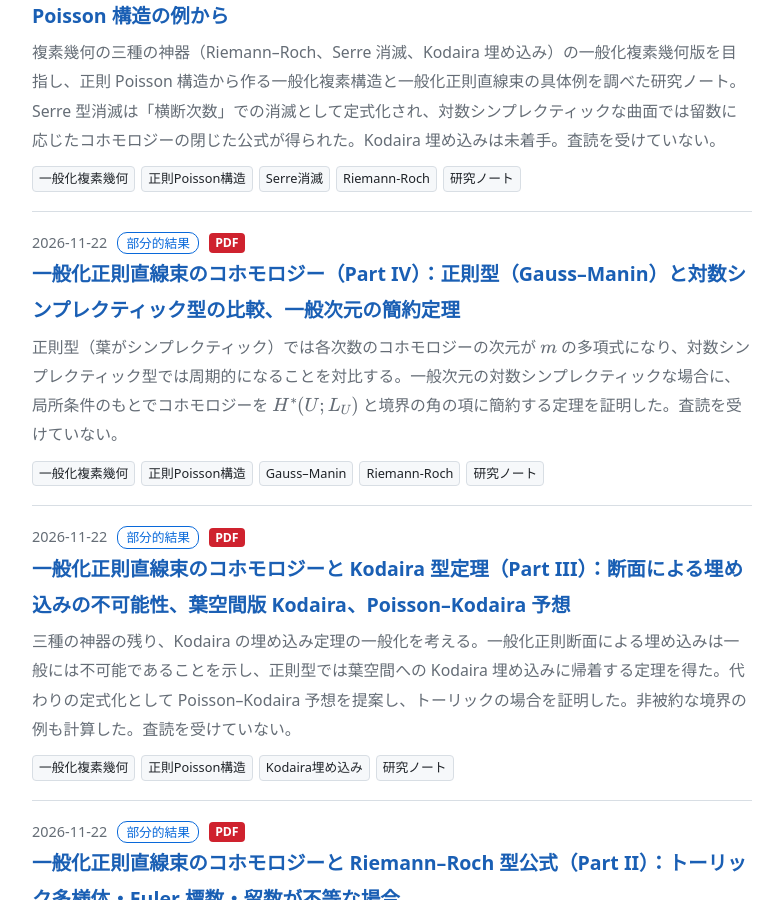
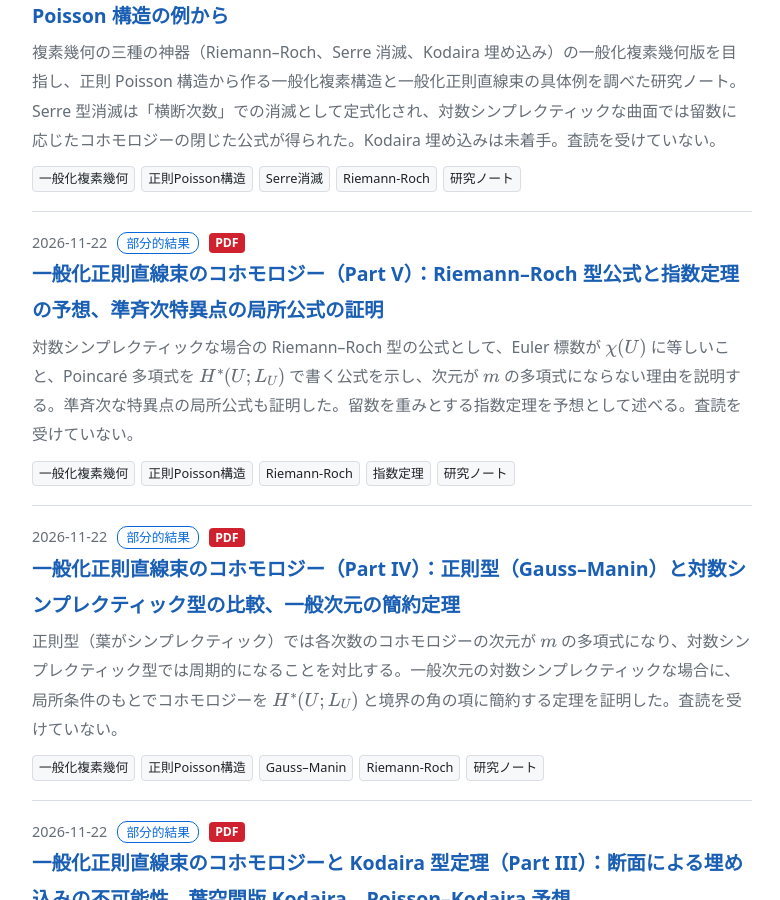
Before and after one commit to hylt-math/hylt-math.github.io, a Jekyll site: the page built from index.html, in a window 1280 px wide and 900 px high, scrolled down 329 px. Shown: the whole window, without its empty margins (248-1028 px from the left). Built offline with Jekyll 4.4.1, drawn with Linux system fonts in a browser that asks for light colours.

Commit message:
Publish Part V (Riemann–Roch-type formulas, index conjecture, local formula proof) ja/en
Co-Authored-By: Claude Sonnet 5.5 <noreply@anthropic.com>
Claude-Session: https://claude.ai/code/session_01MVGet6GhGxrPLb1okv7G57

```diff
--- a/_posts/2026-11-22-generalized-geometry-poisson-part2.md
+++ b/_posts/2026-11-22-generalized-geometry-poisson-part2.md
@@ -56,3 +56,4 @@ Kodaira 埋め込みの一般化と、複素 Lie 亜群 $$L$$ に対する指数
 
 - 2026-11-22：v1 公開（日本語版・英語版）。
 - 2026-11-22：v2 公開。局所ストークの公式の閾値（$$s<\mathrm{lct}$$）が $$\mathrm{lct}<1/2$$ の特異点で誤っていたため、重みを考慮した規則に差し替えた（10種の特異点で確認、一部は予想）。Part I への影響はない。
+- 2026-11-22：局所公式の準斉次な場合（$$s\ne1$$）は、[Part V]({{ '/2026/11/22/generalized-geometry-poisson-part5/' | relative_url }}) で証明された（本記事の PDF v2 では【計算で確認】のまま）。
--- /dev/null
+++ b/_posts/2026-11-22-generalized-geometry-poisson-part5.md
@@ -0,0 +1,58 @@
+---
+layout: post
+title: "一般化正則直線束のコホモロジー（Part V）：Riemann–Roch 型公式と指数定理の予想、準斉次特異点の局所公式の証明"
+status: partial
+tags: [一般化複素幾何, 正則Poisson構造, Riemann-Roch, 指数定理, 研究ノート]
+abstract: "対数シンプレクティックな場合の Riemann–Roch 型の公式として、Euler 標数が $$\\chi(U)$$ に等しいこと、Poincaré 多項式を $$H^*(U;L_U)$$ で書く公式を示し、次元が $$m$$ の多項式にならない理由を説明する。準斉次な特異点の局所公式も証明した。留数を重みとする指数定理を予想として述べる。査読を受けていない。"
+pdf: /assets/pdf/generalized-geometry-poisson-part5-v1-ja.pdf
+pdf_version: "v1"
+---
+
+調査・執筆：Claude　／　問題設定：森
+
+<div class="remark">
+**英語版 PDF**：[generalized-geometry-poisson-part5-v1-en.pdf]({{ '/assets/pdf/generalized-geometry-poisson-part5-v1-en.pdf' | relative_url }})（日本語版が原本です）。
+[Part I]({{ '/2026/11/22/generalized-geometry-poisson/' | relative_url }})、[II]({{ '/2026/11/22/generalized-geometry-poisson-part2/' | relative_url }})、[III]({{ '/2026/11/22/generalized-geometry-poisson-part3/' | relative_url }})、[IV]({{ '/2026/11/22/generalized-geometry-poisson-part4/' | relative_url }}) の続編です。本稿は**査読を受けていない研究ノート**で、各主張には【文献】【証明済】【計算で確認】【予想】【要確認】の区別を付けています。
+</div>
+
+## 主な結果
+
+<div class="theorem" data-name="定理 K1">
+対数シンプレクティックな $$\sigma$$ をもつ $$X$$ について、対数 de Rham 複体の Euler 標数は $$\chi(X;\mathrm{DR}_{\log}(L))=\int_X c_n\bigl(T(-\log D)\bigr)=\chi(U)$$ であり、$$L$$ によらない。さらに $$\chi_c(U;L)=\chi(U;L)$$（壁越えの恒等式）が成り立つ。
+</div>
+
+<div class="theorem" data-name="定理 K（Poincaré 多項式）">
+$$U$$ がアフィンで $$n$$ が偶数、定理 R（Part IV）の仮定のもとで、
+$$
+P_{\mathbb H}(t)=\chi(X)\,t^n+\sum_{k<n}h^k(U;L_U)\bigl(t^k-(-1)^kt^n\bigr).
+$$
+</div>
+
+次元の $$m$$ への依存は、次数0の部分を除いて、留数の条件（周期的なもの）だけです。次の3つの振る舞いが対比されます。
+
+| 設定 | 次元の $$m$$ 依存 |
+|---|---|
+| 正則型（Part IV） | 各次数 $$k$$ で $$m$$ の多項式 |
+| 対数シンプレクティック型 | 周期的（留数の条件） |
+| 全 Euler 標数 | $$m$$ によらない |
+
+<div class="theorem" data-name="局所公式（準斉次な特異点）">
+準斉次な孤立平面曲線の特異点で、$$s\ne1$$ のとき、局所ストークの多項式は $$R(s)+\mu t^2$$ で、
+$$
+R(s)=[s\in\mathbb Z,\,s\le0](1+t)+(t+t^2)\cdot\#\{\alpha\in\mathrm{Spec}:\ s+\alpha\in\mathbb Z,\ s+\alpha\le1\}.
+$$
+</div>
+
+重みの部分に分解し、Hilbert 級数の恒等式で次元を数えて証明しました（Part II v2 の計算での確認を、証明に格上げしたものです）。14種類の特異点で、正確な有理数計算と食い違い0です。
+
+## 指数定理の予想
+
+重み付き $$b$$-計算で、一般化 Dolbeault 作用素が Fredholm になるのは留数 $$r\notin\mathbb Z$$ のときで、指数は $$\chi(U)$$ であり、$$r\in\mathbb Z$$ では指数が $$H^*(\partial U;L)$$ だけ跳ぶ、と予想します（APS の壁越えの三角形と同じ構造）。Hu の Lie 亜群版の Riemann–Roch は、この複体には適用できません。証明には、対数接 Lie 亜群上の指数理論が必要で、これは存在しません。
+
+<div class="remark">
+**未確認・未証明の点**：$$s$$ の符号の規約と、形式的な重み分解から収束する複体への移行は、データでのみ確認しています。定理 K は、$$n>2$$ では定理 R の【要確認】を引き継ぎます。$$r\notin\mathbb Z$$ かつ $$n>2$$ のとき、定理 K は $$\chi(X)t^n$$ をまだ再現せず（$$k<n$$ で $$H^k(U;L_U)=0$$ を示していないため）、この点は未解決です。
+</div>
+
+## 改訂履歴
+
+- 2026-11-22：v1 公開（日本語版・英語版）。
```
Also changed, not shown: 2 other files.
